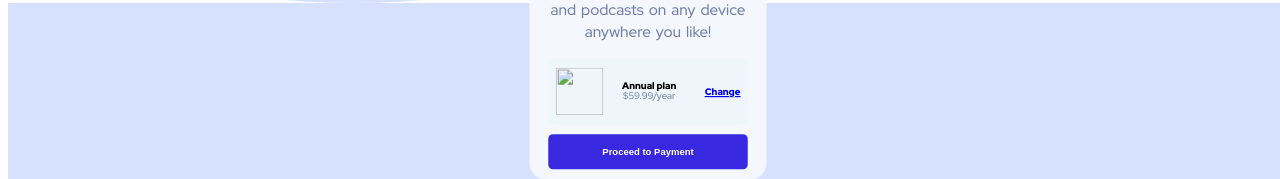
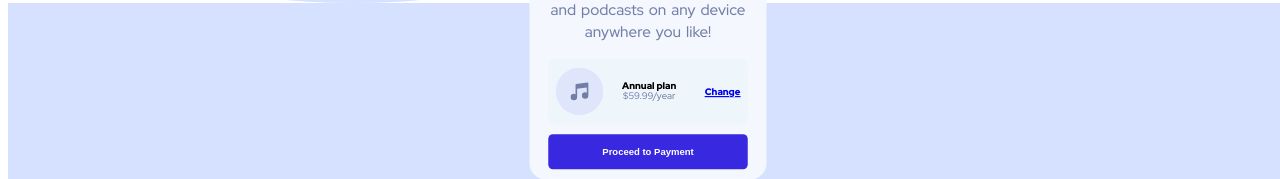
Before and after one commit to yishak621/order-new, a plain HTML site: page index.html in a window 1280 px wide. Shown: the part 442-621 px from the top of the page. Drawn offline with Linux system fonts and the light colour scheme.

Commit message:
Update index.html
update

```diff
--- a/index.html
+++ b/index.html
@@ -29,7 +29,7 @@
           </p>
           <div class="sub">
             <span class="icon--container">
-              <img src="icon-music.svg" alt="" />
+              <img src="images/icon-music.svg" alt="" />
             </span>
             <div class="annual">
               <div class="head"><h4>Annual plan</h4></div>
```
